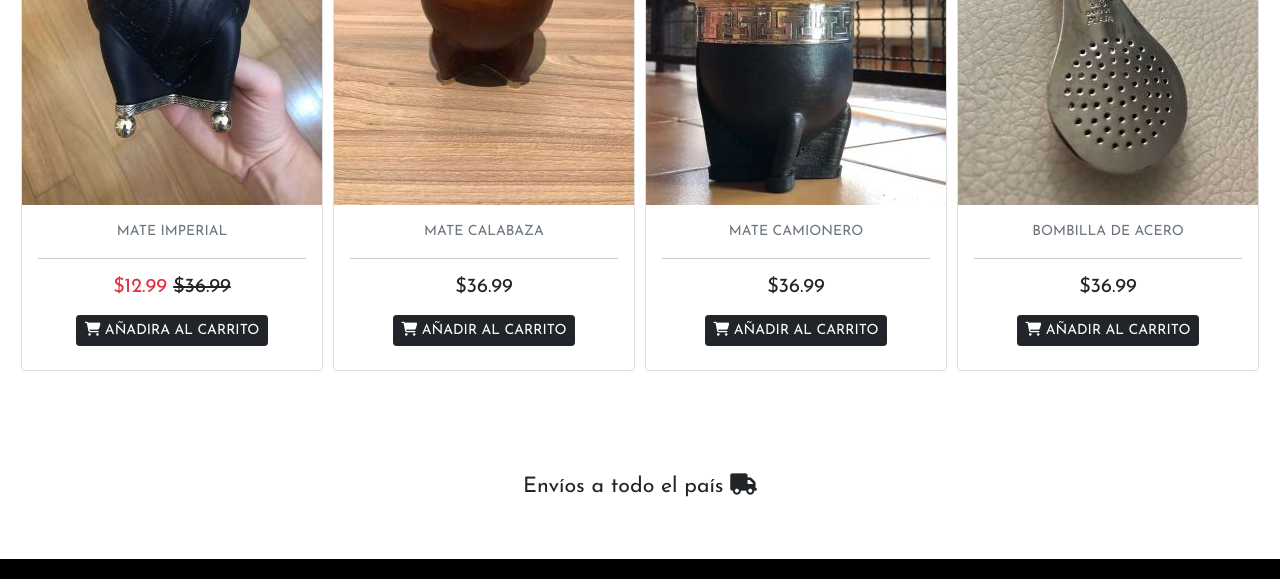
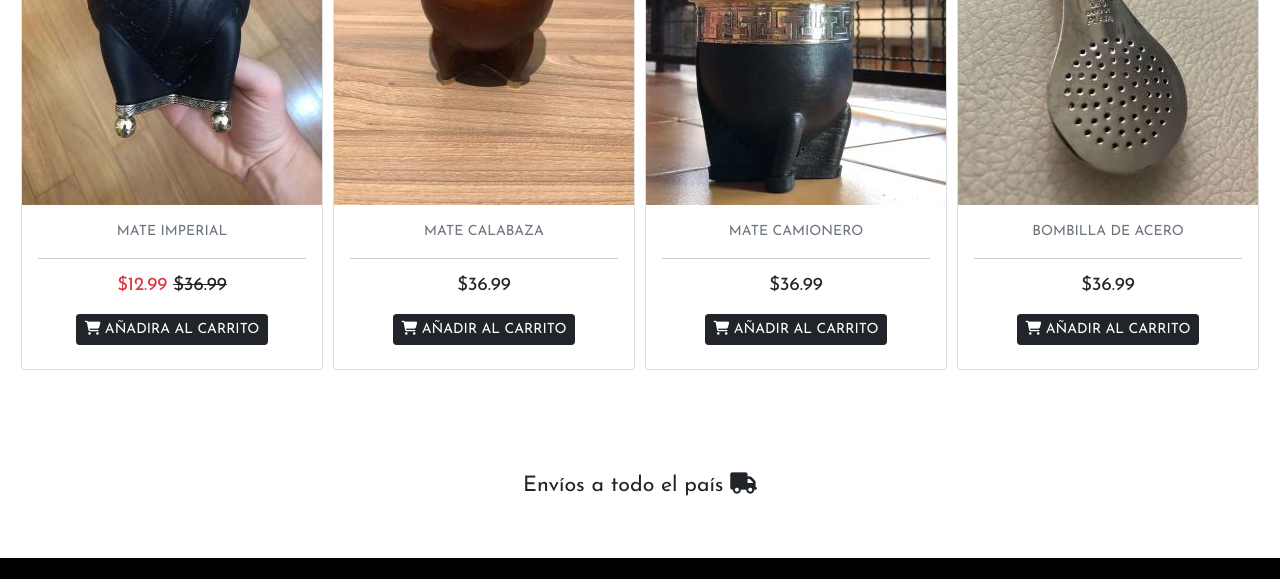
Before and after one commit to brun1/matesvanuk, a website: page index.html in a window 1280 px wide. Shown: the part 1404-1983 px from the top of the page. Drawn offline with nearby package versions, Linux system fonts and the light colour scheme.

Commit message:
modifique el tamñao del precio

```diff
--- a/scss/_estructura.scss
+++ b/scss/_estructura.scss
@@ -103,7 +103,7 @@ header{
         width: 100%;
     }
     h3{
-        font-size: 15pt;
+        font-size: 14pt;
     }
 }
 // PRODUCTOS
```
Also changed, not shown: css/estilos.css.
